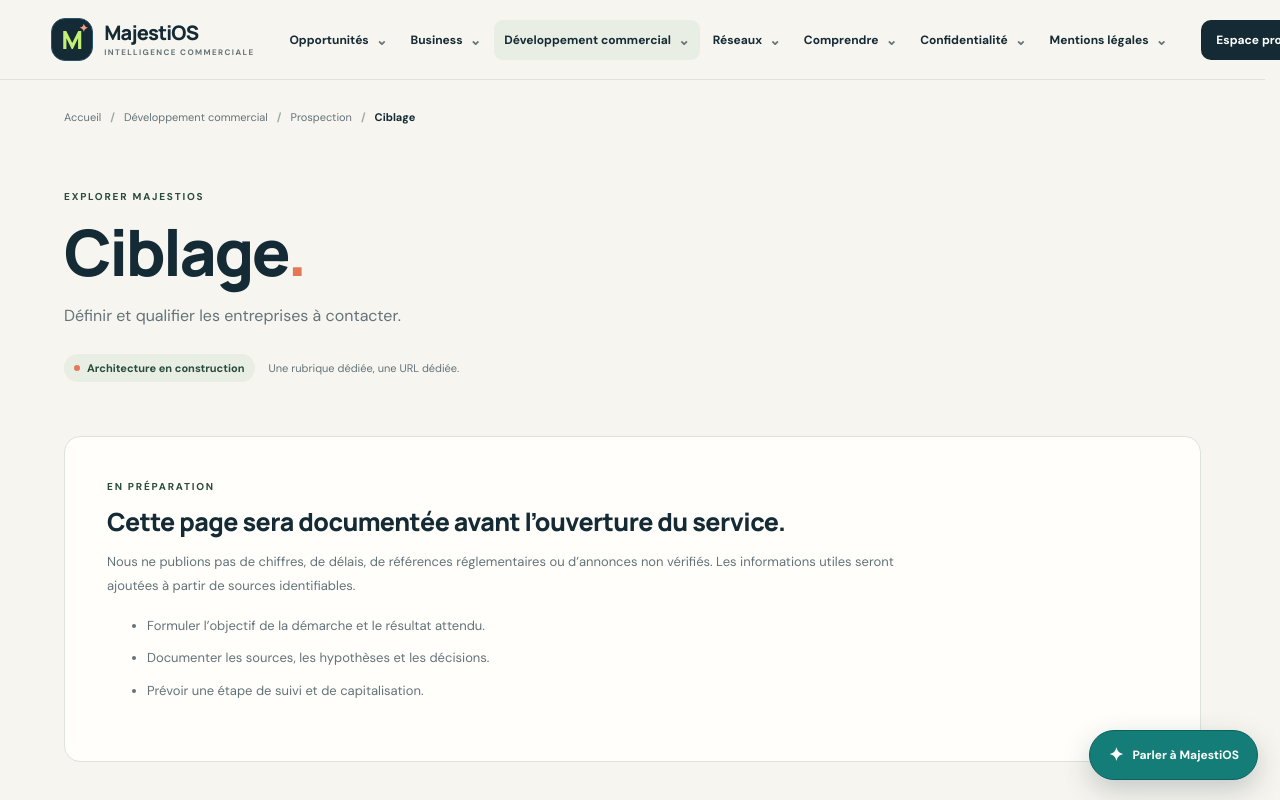
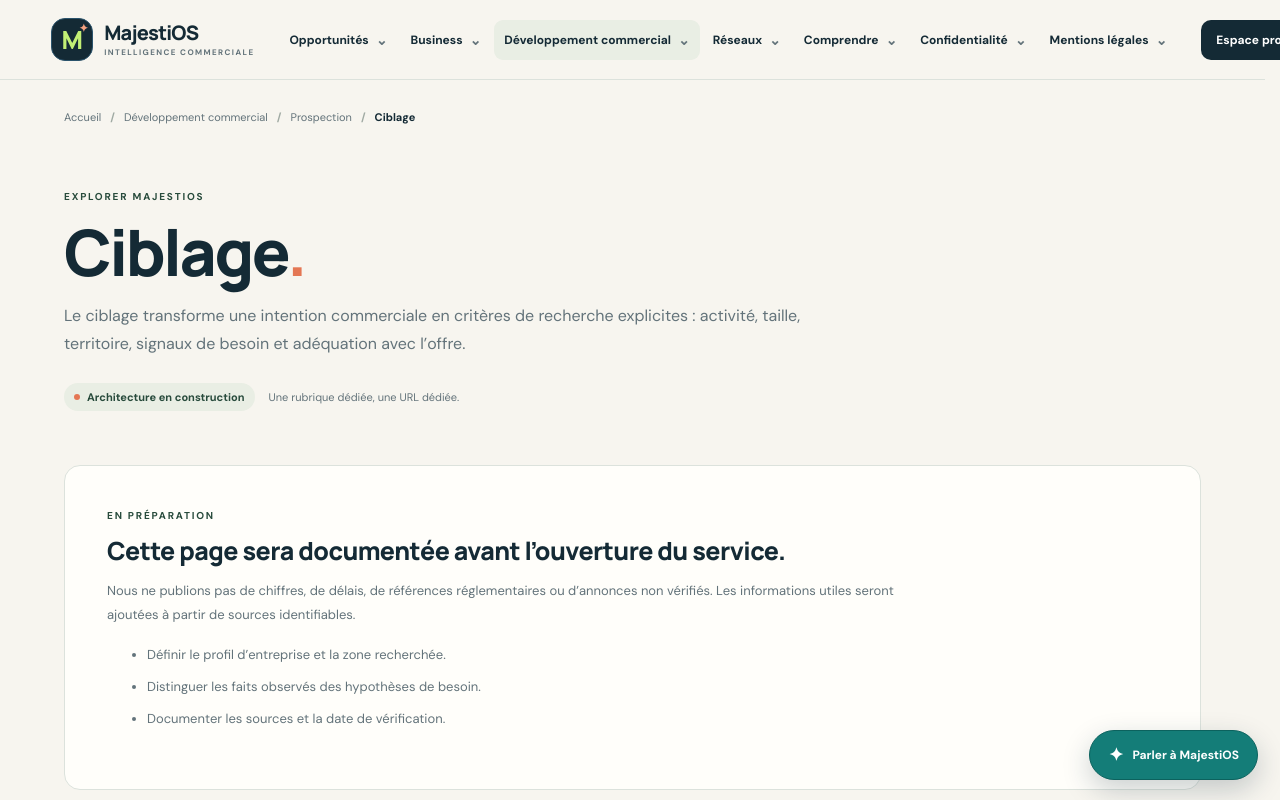
Before and after one commit to Chexpeer/Majestios, a Next.js app: page /developpement-commercial/prospection/ciblage in a window 1280 px wide. Shown: the top 800 px of the page. Built offline with nearby package versions, Linux system fonts and the light colour scheme.

Commit message:
Créer la page dédiée : Ciblage commercial

```diff
--- /dev/null
+++ b/src/app/developpement-commercial/prospection/ciblage/page.tsx
@@ -0,0 +1,7 @@
+import SiteHub from "@/components/site-hub";
+
+export const metadata = { title: "Ciblage commercial — MajestiOS", description: "Le ciblage transforme une intention commerciale en critères de recherche explicites : activité, taille, territoire, signaux de besoin et adéquation avec l’offre." };
+
+export default function Page() {
+  return <SiteHub pathname="/developpement-commercial/prospection/ciblage" intro="Le ciblage transforme une intention commerciale en critères de recherche explicites : activité, taille, territoire, signaux de besoin et adéquation avec l’offre." checklist={["Définir le profil d’entreprise et la zone recherchée.","Distinguer les faits observés des hypothèses de besoin.","Documenter les sources et la date de vérification."]} />;
+}
```
